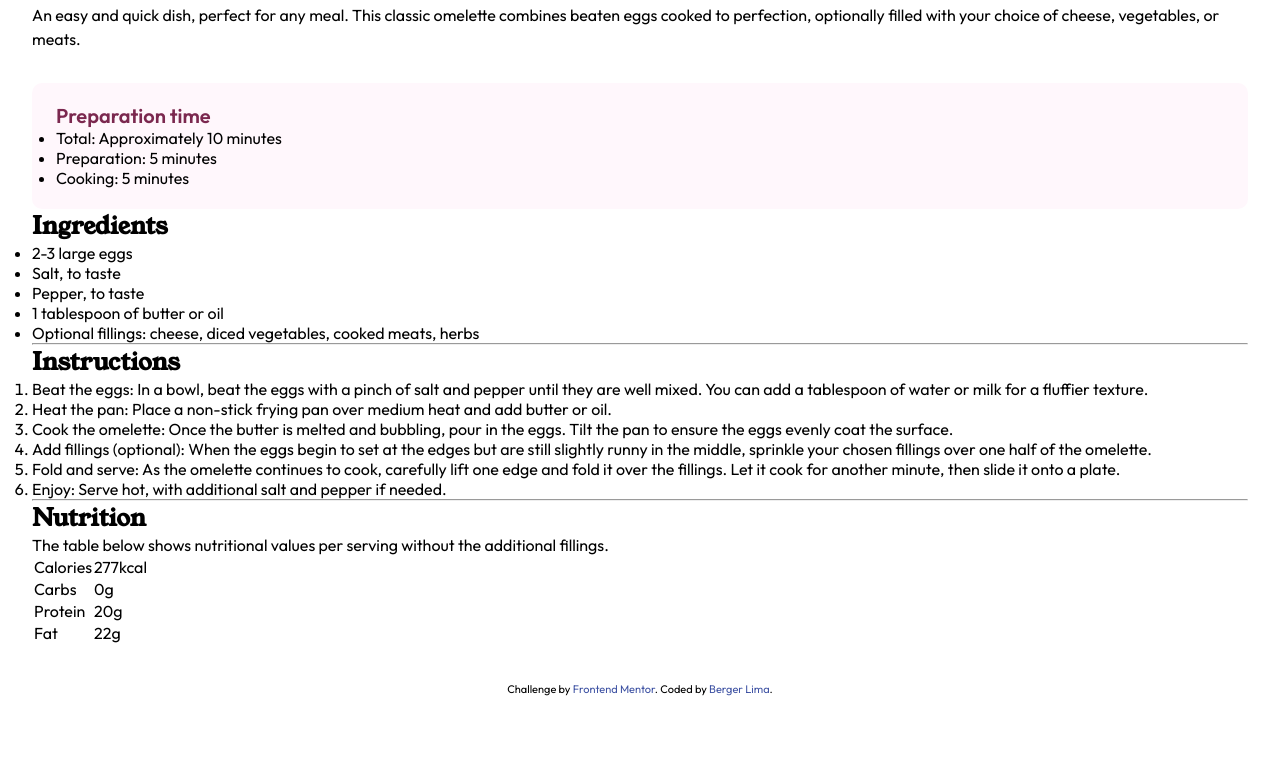
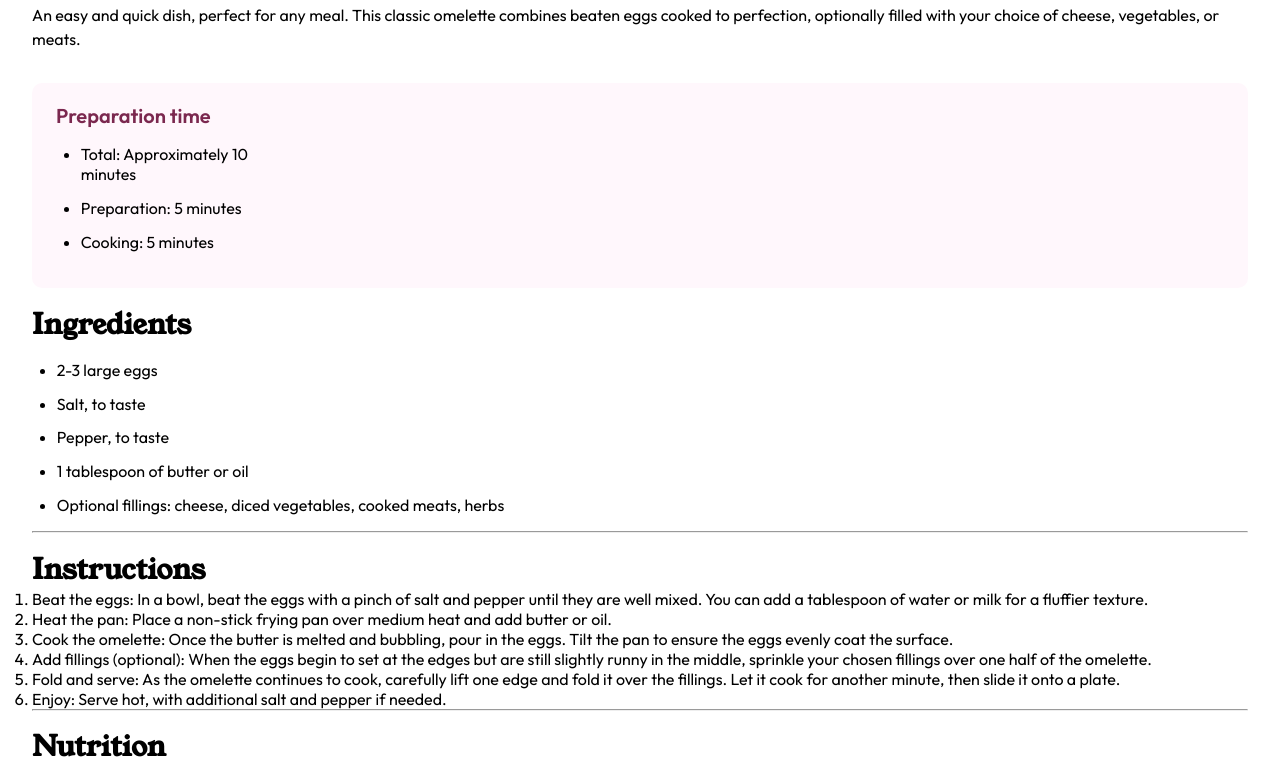
Before and after one commit to bergerlima/recipe-page-main, a plain HTML site: page index.html in a window 1280 px wide. Shown: the part 684-1453 px from the top of the page. Before the commit the page ends 1380 px from the top, so only its background shows below. Drawn offline with Linux system fonts and the light colour scheme.

Commit message:
Defined page style up to the ingredients section

```diff
--- a/index.html
+++ b/index.html
@@ -37,7 +37,7 @@
 
     <div class="preparation-time">
       <p>Preparation time</p>
-      <ul>
+      <ul class="ul-time">
         <li>Total: Approximately 10 minutes</li>
         <li>Preparation: 5 minutes</li>
         <li>Cooking: 5 minutes</li>
@@ -46,7 +46,7 @@
 
 
     <h2 class="title">Ingredients</h2>
-    <ul>
+    <ul class="ul-ingredients">
       <li>2-3 large eggs</li>
       <li>Salt, to taste</li>
       <li>Pepper, to taste</li>
--- a/style.css
+++ b/style.css
@@ -23,6 +23,7 @@ body{
 .container h1{
     font-size: 2.2em;
     line-height: 1em;
+    font-weight: 500;
 }
 
 .container .dish-info{
@@ -42,3 +43,23 @@ body{
     font-weight: 600;
     color: hsl(332, 51%, 32%);
 }
+
+.preparation-time .ul-time{
+    margin: 1em 1.55em;
+    display: flex;
+    flex-direction: column;
+    gap: 0.85em;
+    max-width: 200px;
+}
+
+h2{
+    margin-top: 0.6em;
+    font-size: 1.76em;
+}
+
+.ul-ingredients{
+    margin: 1em 1.55em;
+    display: flex;
+    flex-direction: column;
+    gap: 0.85em;
+}
```
